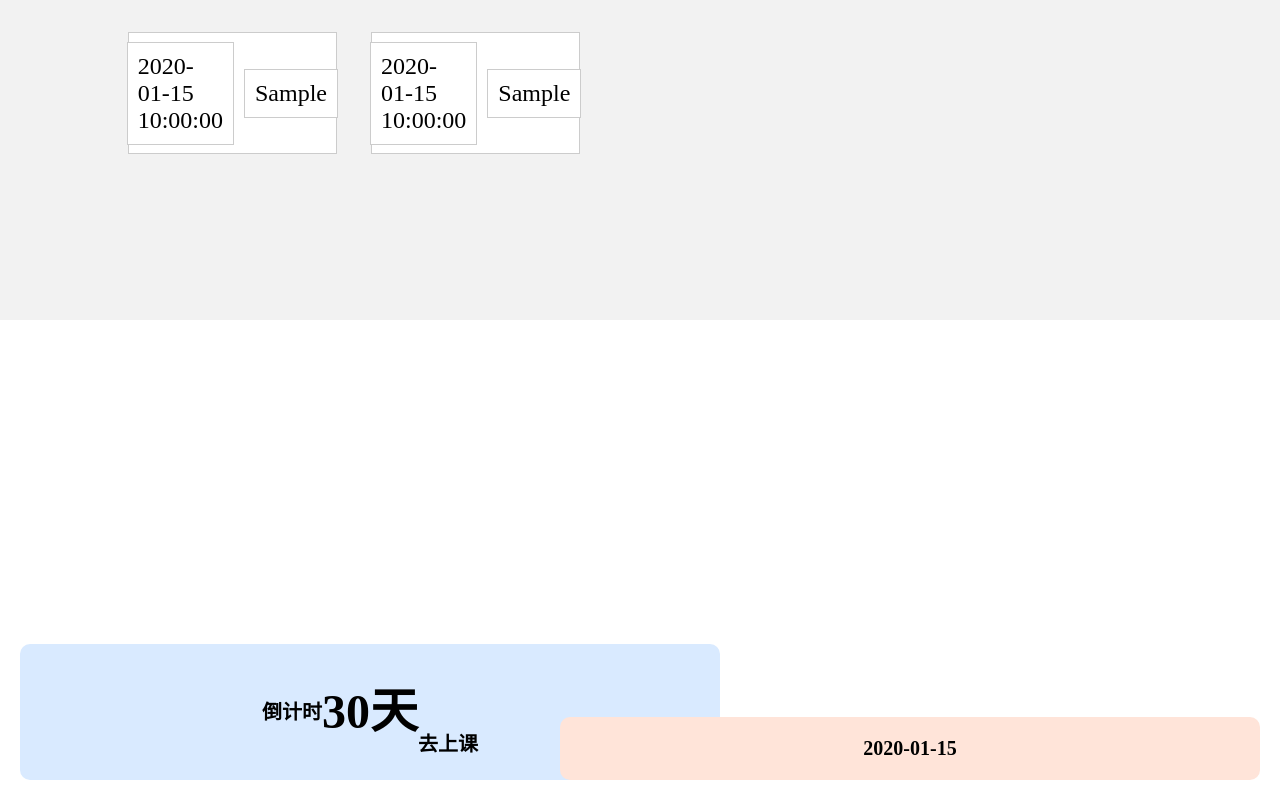
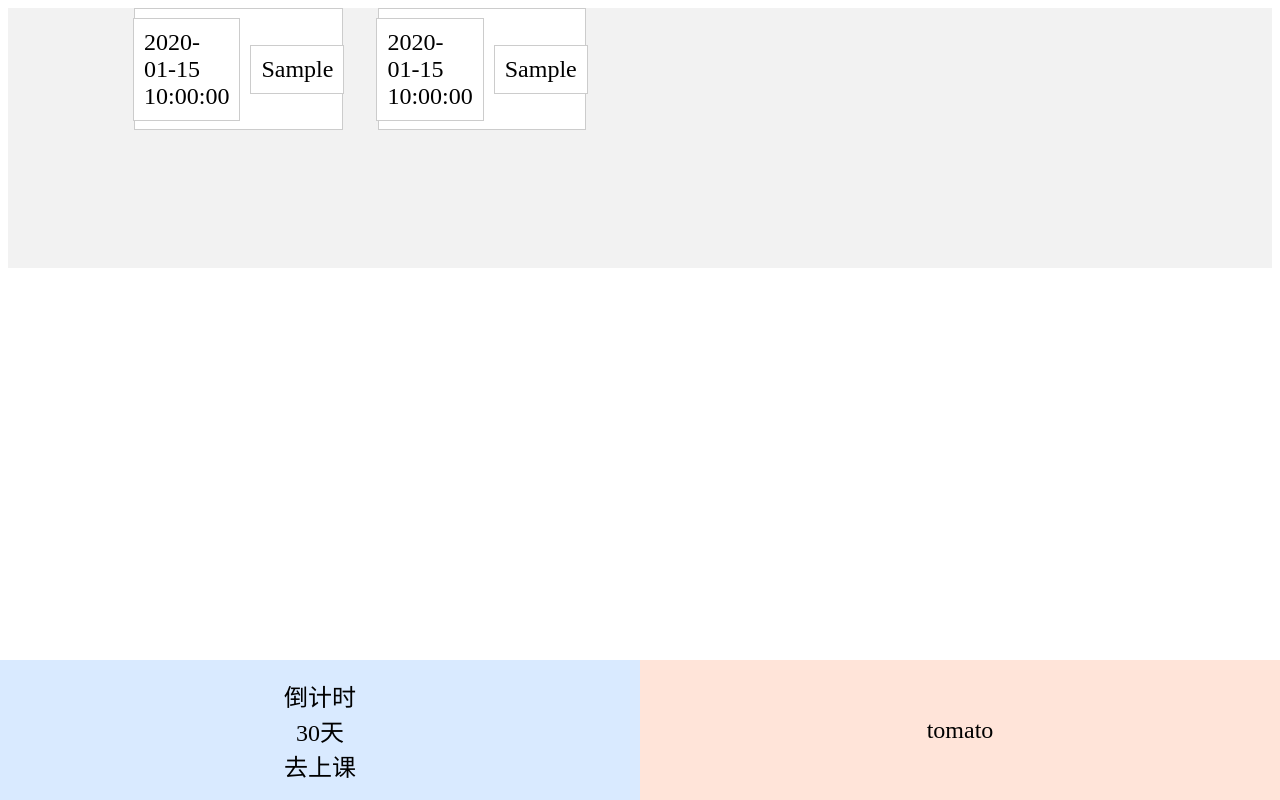
Before and after one commit to Her-mia/daily-notice-board, a Flask app: template templates/index.html in a window 1280 px wide. Run offline with Flask 3, Linux system fonts and the light colour scheme; the template is opened without the code that fills it: most values are stand-ins (such as "Sample title", 1, 10 or a date in 2020); parts of the project's set-up code (start-up, migrations or seed data) failed here and were passed over.

Commit message:
update css

```diff
--- a/app.py
+++ b/app.py
@@ -1,6 +1,6 @@
 from flask import Flask, render_template
 from weather import get_day_night_single_code
-from countdown import countdown
+
 
 app = Flask(__name__)
 print(get_day_night_single_code(30.58333, 114.26667, "Asia/Shanghai"))
@@ -8,7 +8,7 @@ print(get_day_night_single_code(30.58333, 114.26667, "Asia/Shanghai"))
 @app.route('/')
 def home():
     data={"weather":get_day_night_single_code(30.58333, 114.26667, "Asia/Shanghai"),
-          "countdown": countdown,
+          "countdown": "countdown",
           "timer":"tomato"
     }
     return render_template("index.html", data=data)
--- a/static/css/style.css
+++ b/static/css/style.css
@@ -27,35 +27,38 @@
     align-items: center;
     padding: 10px;
 }
-/* 左下：倒计时 */
-.bottom-left {
+/* 下左区域 */
+/* 底部容器：贴底 + 横向 flex */
+.bottom-container {
     position: fixed;
-    left: 20px;
-    bottom: 20px;
-    background-color: #b3e5fc;
-    padding: 20px 30px;
-    border-radius: 10px;
-    font-size: 32px;
-    font-weight: bold;
-    line-height: 1.6;
-    text-align: center;
-    white-space: pre-line;
+    left: 0;
+    bottom: 0;        /* ⭐ 关键：贴到底部 */
+    width: 100%;
+    height: 140px;    /* 你可以调整 */
+
+    display: flex;    /* ⭐ 关键：左右并排 */
 }
 
-/* “1天” 放大 */
-.big-text {
-    font-size: 48px;
-    font-weight: bold;
+
+.bottom-left {
+    flex: 1;
+    background-color: #d9eaff;
+
+    display: flex;
+    flex-direction: column;
+    justify-content: center;
+    align-items: center;
+
+    font-size: 24px;
 }
 
-/* 右下：番茄钟 */
 .bottom-right {
-    position: fixed;
-    right: 20px;
-    bottom: 20px;
-    background-color: #ffcdd2;
-    padding: 20px 30px;
-    border-radius: 10px;
-    font-size: 32px;
-    font-weight: bold;
+    flex: 1;
+    background-color: #ffe4d9;
+
+    display: flex;
+    justify-content: center;
+    align-items: center;
+
+    font-size: 24px;
 }
--- a/templates/index.html
+++ b/templates/index.html
@@ -5,41 +5,8 @@
     <meta name="viewport" content="width=device-width, initial-scale=1.0">
     <title>daily-notice-broad</title>
     <link rel="stylesheet" href="{{ url_for('static', filename='css/style.css') }}">
-    <style>
-        body {
-            margin: 0;
-            height: 100vh;
-            display: flex;
-            flex-direction: column;
-        }
+    <link rel="stylesheet" href="style.css">
 
-
-        /* 下方整体容器 */
-        .bottom {
-            flex: 1;
-            display: flex;
-        }
-
-        /* 下左区域 */
-        .bottom-left {
-            width: 50%;
-            background-color: #d9eaff;
-            display: flex;
-            justify-content: center;
-            align-items: center;
-            font-size: 20px;
-        }
-
-        /* 下右区域 */
-        .bottom-right {
-            width: 50%;
-            background-color: #ffe4d9;
-            display: flex;
-            justify-content: center;
-            align-items: center;
-            font-size: 20px;
-        }
-    </style>
 </head>
 <body>
 
@@ -70,12 +37,20 @@
 
 
 
-<div class="bottom-left">
-    倒计时<br>
-    <span class="big-text">30天</span><br>
-    去上课
+
+<div class="bottom-container">
+    <div class="bottom-left">
+        <div>倒计时</div>
+        <div class="countdown-number">30天</div>
+        <div>去上课</div>
+    </div>
+
+    <div class="bottom-right">
+        tomato
+    </div>
 </div>
-<div class="bottom-right">{{data.timer}}</div>
+
+
 </div>
 
 </body>
```
